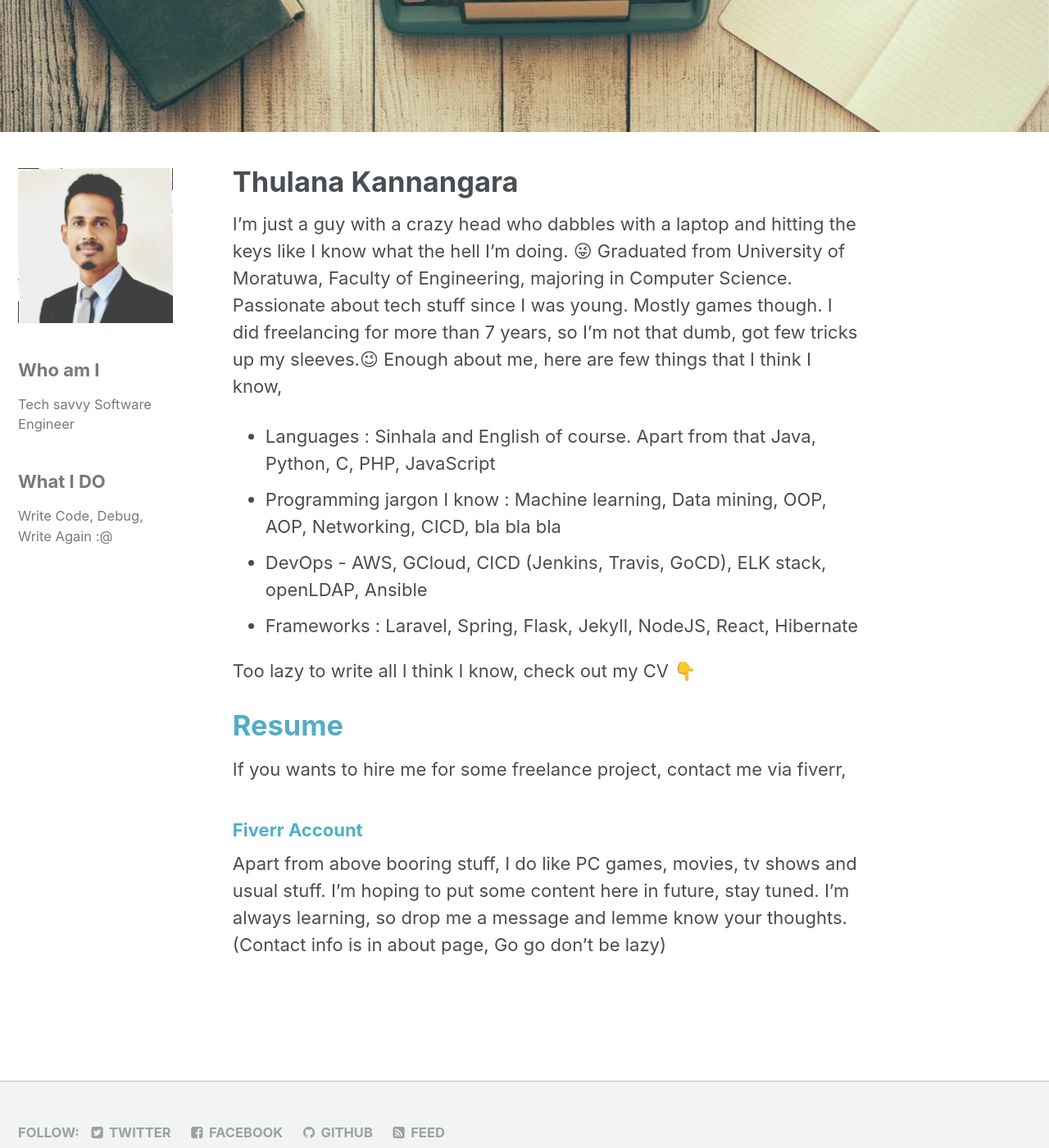
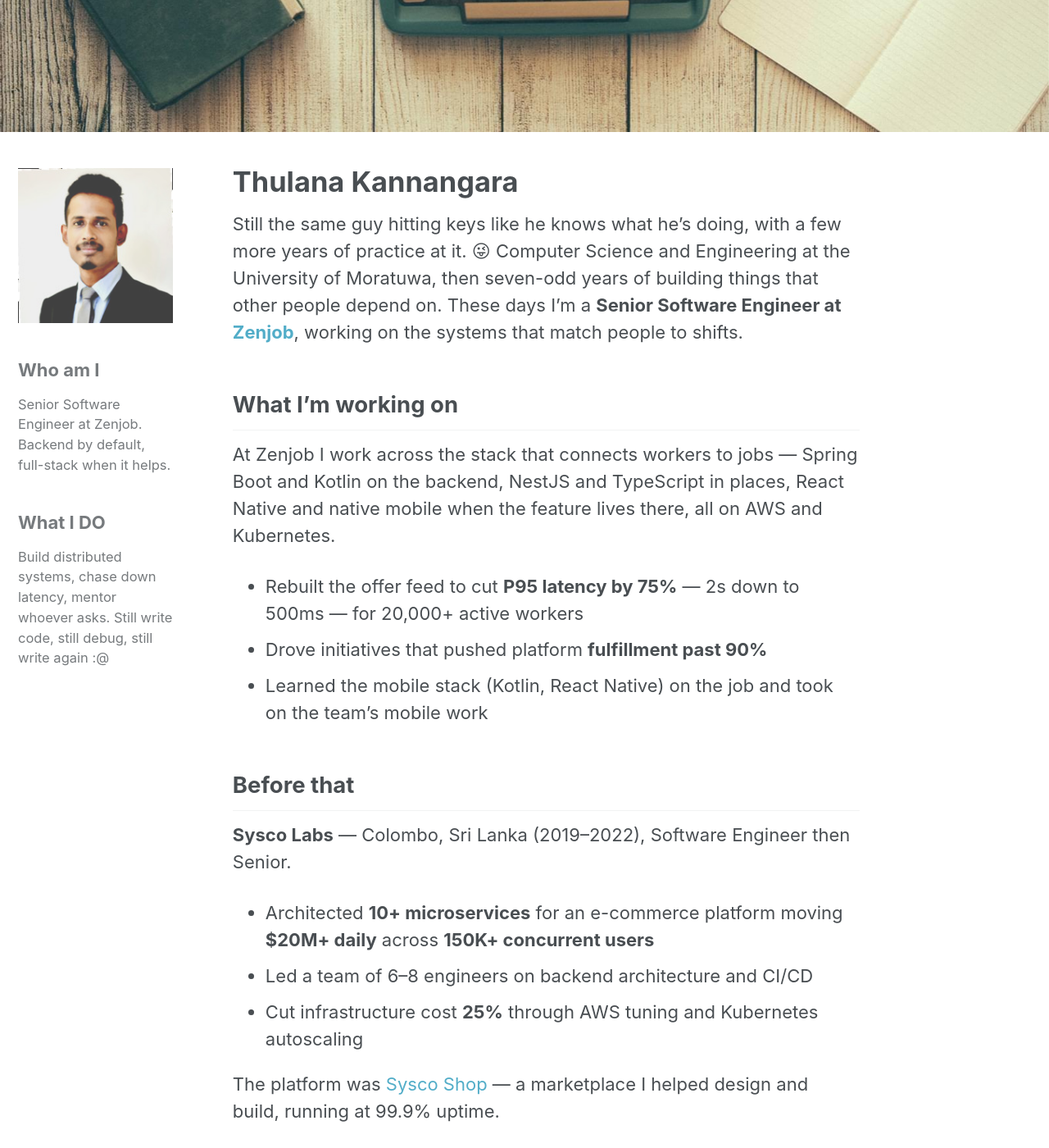
Before and after one commit to Thulana/thulana.github.io, a Jekyll site: the page built from _pages/my-portfolio.md, in a window 1280 px wide and 1400 px high, scrolled down 432 px. Shown: the whole window at 82% size. Built offline with Jekyll 4.4.1, drawn with Linux system fonts in a browser that asks for light colours; nearby versions of some CDN libraries; emoji names are drawn with the system emoji font; some of the changed text lies outside the part shown.

Commit message:
feat: update portfolio with current role and experience
Rewrite the portfolio around current facts. It still described the author
as a recent graduate doing freelance work, with no mention of the last
seven years.

- Current role at Zenjob, with the offer feed latency and fulfillment work
- Sysco Labs history, microservice and cost figures, and the Sysco Shop project
- Current skills, IEEE publication, and education
- A short section on recurring themes from review feedback
- Refresh the sidebar and excerpt, drop the unused placeholder gallery

Also fixes two rendering bugs found while checking the page: the skills
table had an empty header band, and the two education lines collapsed onto
one line without a list.

Updates the stale author block in _config.yml — location was still Sri
Lanka, LinkedIn was blank.

Source data is a local persona store. Phone number, 360-feedback growth
areas and competency ratings were deliberately left out of this public page.

Co-Authored-By: Claude Opus 5 (1M context) <noreply@anthropic.com>

```diff
--- a/_config.yml
+++ b/_config.yml
@@ -81,8 +81,8 @@ analytics:
 author:
   name             : *name
   avatar           : "thulana.jpg"
-  bio              : "Tech junky"
-  location         : "Sri Lanka"
+  bio              : "Senior Software Engineer. Tech junky."
+  location         : "Winnipeg, Canada"
   email            :
   uri              : "https://www.virtualdump.net"
   bitbucket        :
@@ -96,7 +96,7 @@ author:
   keybase          :
   instagram        : "thulanak"
   lastfm           :
-  linkedin         :
+  linkedin         : "thulana-kannangara"
   pinterest        :
   soundcloud       :
   stackoverflow    : # http://stackoverflow.com/users/123456/username
--- a/_pages/my-portfolio.md
+++ b/_pages/my-portfolio.md
@@ -2,43 +2,75 @@
 permalink : "/portfolio/my-portfolio/"
 author_profile: false
 title: "Thulana Kannangara"
-excerpt: "Graduate, Tech enthusiast, Passionate Coder "
+excerpt: "Senior Software Engineer — distributed systems, and whatever else the problem needs"
 header:
   image: blog_portfolio_banner.jpg
   teaser: blog_portfolio_banner.jpg
 sidebar:
   - title: "Who am I"
     image: portfolio_user.jpeg
-    image_alt: "logo"
-    text: "Tech savvy Software Engineer"
+    image_alt: "Thulana Kannangara"
+    text: "Senior Software Engineer at Zenjob. Backend by default, full-stack when it helps."
   - title: "What I DO"
-    text: "Write Code, Debug, Write Again :@ "
+    text: "Build distributed systems, chase down latency, mentor whoever asks. Still write code, still debug, still write again :@"
+---
 
-gallery:
-  - url: unsplash-gallery-image-1.jpg
-    image_path: unsplash-gallery-image-1-th.jpg
-    alt: "placeholder image 1"
-  - url: unsplash-gallery-image-2.jpg
-    image_path: unsplash-gallery-image-2-th.jpg
-    alt: "placeholder image 2"
-  - url: unsplash-gallery-image-3.jpg
-    image_path: unsplash-gallery-image-3-th.jpg
-    alt: "placeholder image 3"
----
-I'm just a guy with a crazy head who dabbles with a laptop and hitting the keys like I know what the hell I'm doing. :stuck_out_tongue_winking_eye: Graduated from University of Moratuwa, Faculty of Engineering, majoring in Computer Science. Passionate about tech stuff since I was young. Mostly games though. I did freelancing for more than 7 years, so I'm not that dumb, got few tricks up my sleeves.:wink: Enough about me, here are few things that I think I know,
-* Languages : Sinhala and English of course. Apart from that Java, Python, C, PHP, JavaScript
-* Programming jargon I know : Machine learning, Data mining, OOP, AOP, Networking, CICD,  bla bla bla
-* DevOps - AWS, GCloud, CICD (Jenkins, Travis, GoCD), ELK stack, openLDAP, Ansible
-* Frameworks : Laravel, Spring, Flask, Jekyll, NodeJS, React, Hibernate
+Still the same guy hitting keys like he knows what he's doing, with a few more years of practice at it. :stuck_out_tongue_winking_eye: Computer Science and Engineering at the University of Moratuwa, then seven-odd years of building things that other people depend on. These days I'm a **Senior Software Engineer at [Zenjob](https://www.zenjob.com/)**, working on the systems that match people to shifts.
 
-Too lazy to write all I think I know, check out my CV :point_down:
+## What I'm working on
+
+At Zenjob I work across the stack that connects workers to jobs — Spring Boot and Kotlin on the backend, NestJS and TypeScript in places, React Native and native mobile when the feature lives there, all on AWS and Kubernetes.
+
+- Rebuilt the offer feed to cut **P95 latency by 75%** — 2s down to 500ms — for 20,000+ active workers
+- Drove initiatives that pushed platform **fulfillment past 90%**
+- Learned the mobile stack (Kotlin, React Native) on the job and took on the team's mobile work
+
+## Before that
+
+**Sysco Labs** — Colombo, Sri Lanka (2019–2022), Software Engineer then Senior.
+
+- Architected **10+ microservices** for an e-commerce platform moving **$20M+ daily** across **150K+ concurrent users**
+- Led a team of 6–8 engineers on backend architecture and CI/CD
+- Cut infrastructure cost **25%** through AWS tuning and Kubernetes autoscaling
+
+The platform was [Sysco Shop](http://shop.sysco.com) — a marketplace I helped design and build, running at 99.9% uptime.
+
+## Things I know reasonably well
+
+| Area | Tools |
+| --- | --- |
+| Languages | Java, Kotlin, Python, TypeScript, JavaScript |
+| Frameworks | Spring Boot, NestJS, Node.js, React, React Native, Flask |
+| Data | PostgreSQL, MySQL, MongoDB, Redis, Elasticsearch |
+| Cloud & DevOps | AWS, GCP, Kubernetes, Docker, Jenkins |
+
+Plus the usual jargon — microservices, event-driven design, observability, CI/CD, and a healthy suspicion of anything described as "just a quick change".
+
+## How I tend to work
+
+For what it's worth, the themes that come back most often in review feedback are
+ownership — taking something from idea to production and staying accountable for
+it — and adaptability, moving between backend, mobile and frontend as needed. I
+get asked to help debug things fairly often.
+
+My own read: I'd rather write a clear one-pager than a clever abstraction, and
+I'm still learning as much as I'm teaching.
+
+## Publication
+
+**[Rigel: A Framework for OpenMP Performance Tuning](https://ieeexplore.ieee.org/abstract/document/8855553)** — IEEE International Conference on High Performance Computing and Communications (HPCC), 2019.
+
+## Education
+
+- **B.Sc. (Hons.) Computer Science and Engineering** — University of Moratuwa, 2018 (GPA 3.69 / 4.20)
+- **Royal College**, Colombo — 2013
+
+## Elsewhere
+
+The full version, kept up to date and [built as code](/tech/2020-01-25-resume-as-a-code/):
+
 # [Resume](/assets/cv.pdf)
-If you wants to hire me for some freelance project, contact me via fiverr,
-### [Fiverr Account](https://www.fiverr.com/users/thulana)
-{% comment %}
-{% include gallery caption="This is a sample gallery to go along with this case study." %}
-{% endcomment %}
 
+[GitHub](https://github.com/thulana) · [LinkedIn](https://www.linkedin.com/in/thulana-kannangara) · [Fiverr](https://www.fiverr.com/users/thulana)
 
-
-Apart from above booring stuff, I do like PC games, movies, tv shows and usual stuff. I'm hoping to put some content here in future, stay tuned. I'm always learning, so drop me a message and lemme know your thoughts. (Contact info is in about page, Go go don't be lazy)
+Away from the keyboard it's still PC games, movies and TV shows. I'm always learning something, so drop me a message and tell me I'm wrong about something — contact details are on the [about page](/about/).
```
